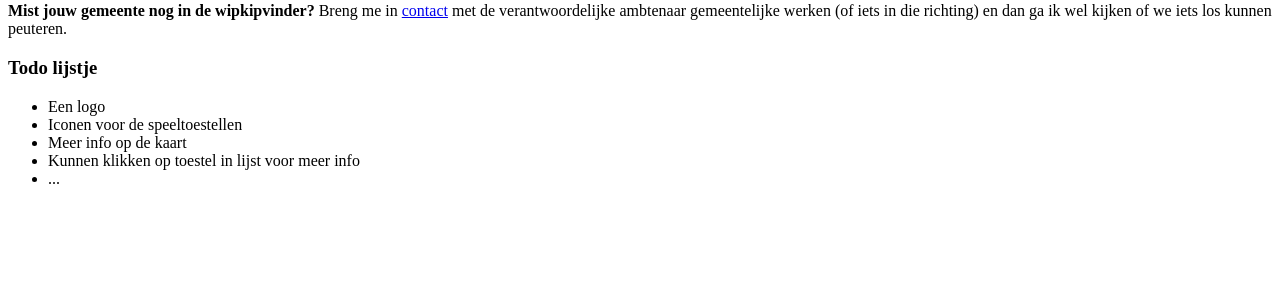
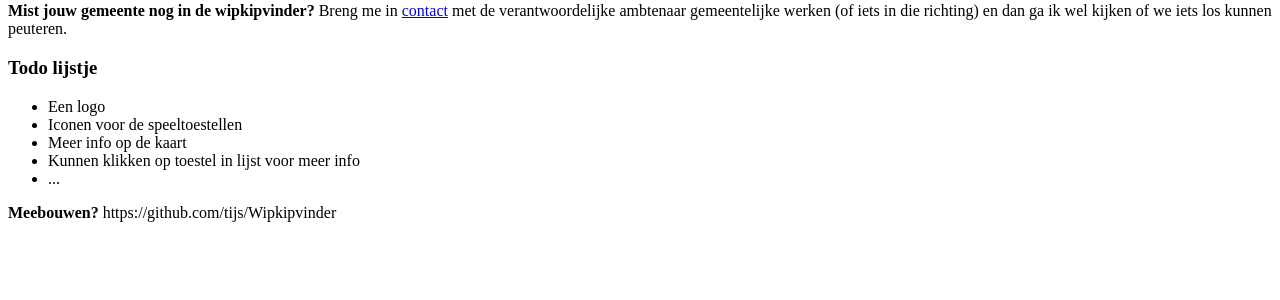
Before and after one commit to tijs/Wipkipvinder, a Python web app: template templates/about.html in a window 1280 px wide. Shown: the part 150-450 px from the top of the page. Run offline with Jinja, Linux system fonts and the light colour scheme; the template is opened without the code that fills it, so the values that code supplies are empty.

```diff
--- a/templates/about.html
+++ b/templates/about.html
@@ -12,5 +12,6 @@
 		    <li>Kunnen klikken op toestel in lijst voor meer info</li>
 		    <li>...</li>
 		</ul>
+		<p><strong>Meebouwen?</strong> https://github.com/tijs/Wipkipvinder
 	</div>
 </div>
```
Also changed, not shown: README.md.
